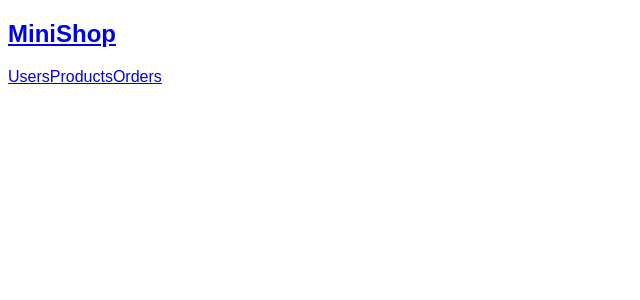
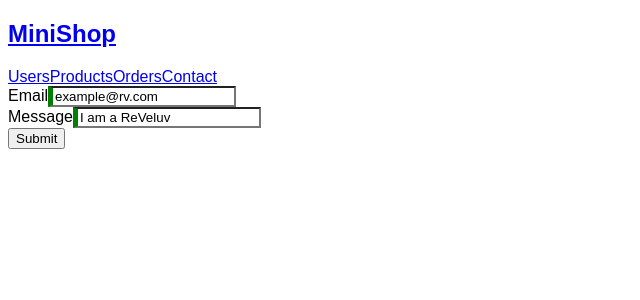
Before and after one commit to YeriAddict/MiniShop, an Angular app: page /contact in a window 1280 px wide. Before the commit this address led to /. Shown: the top 300 px of the page, without its empty margins (0-640 px from the left). Built offline with nearby package versions, Linux system fonts and the light colour scheme.

Commit message:
Added contact form

```diff
--- a/src/app/app-routing.module.ts
+++ b/src/app/app-routing.module.ts
@@ -6,6 +6,7 @@ import { OrderDetailComponent } from './order-detail/order-detail.component';
 import { UsersComponent } from './users/users.component';
 import { ProductsComponent } from './products/products.component';
 import { OrdersComponent } from './orders/orders.component';
+import { ContactFormComponent } from './contact-form/contact-form.component';
 
 const routes: Routes = [
   { path: 'users', component: UsersComponent },
@@ -13,7 +14,8 @@ const routes: Routes = [
   { path: 'products', component: ProductsComponent },
   { path: 'products/detail/:id', component: ProductDetailComponent},
   { path: 'orders', component: OrdersComponent },
-  { path: 'orders/detail/:id', component: OrderDetailComponent}
+  { path: 'orders/detail/:id', component: OrderDetailComponent},
+  { path: 'contact', component: ContactFormComponent}
 ];
 
 @NgModule({
--- a/src/app/app.component.html
+++ b/src/app/app.component.html
@@ -5,5 +5,6 @@
     <a routerLink="/users">Users</a>
     <a routerLink="/products">Products</a>
     <a routerLink="/orders">Orders</a>
+    <a routerLink="/contact">Contact</a>
 </nav>
 <router-outlet></router-outlet>
--- a/src/app/app.module.ts
+++ b/src/app/app.module.ts
@@ -1,6 +1,6 @@
 import { NgModule } from '@angular/core';
+import { BrowserModule } from '@angular/platform-browser';
 import { FormsModule } from '@angular/forms';
-import { BrowserModule } from '@angular/platform-browser';
 
 import { AppComponent } from './app.component';
 import { UsersComponent } from './users/users.component';
@@ -11,6 +11,7 @@ import { ProductDetailComponent } from './product-detail/product-detail.componen
 import { OrdersComponent } from './orders/orders.component';
 import { OrderDetailComponent } from './order-detail/order-detail.component';
 import { HttpClientModule } from '@angular/common/http';
+import { ContactFormComponent } from './contact-form/contact-form.component';
 
 @NgModule({
   declarations: [
@@ -20,7 +21,8 @@ import { HttpClientModule } from '@angular/common/http';
     ProductsComponent,
     ProductDetailComponent,
     OrdersComponent,
-    OrderDetailComponent
+    OrderDetailComponent,
+    ContactFormComponent
   ],
   imports: [
     BrowserModule,
--- /dev/null
+++ b/src/app/contact-form/contact-form.component.css
@@ -0,0 +1,7 @@
+.ng-valid[required], .ng-valid.required  {
+    border-left: 5px solid green;
+}
+
+.ng-invalid:not(form)  {
+    border-left: 5px solid red;
+}
--- /dev/null
+++ b/src/app/contact-form/contact-form.component.html
@@ -0,0 +1,23 @@
+<div class="container">
+
+    <div [hidden]="submitted">
+
+      <form (ngSubmit)="send()" #contactForm="ngForm">
+        <div class="form-group">
+          <label for="myEmail">Email</label>
+          <input type="text" class="form-control" id="myEmail" placeholder="Enter your email address" required [(ngModel)]="email" name="myEmail" #myEmail="ngModel">
+          <div [hidden]="myEmail.valid || myEmail.pristine" class="alert alert-danger">Email is required</div>
+        </div>
+
+        <div class="form-group">
+            <label for="myMessage">Message</label>
+            <input type="text" class="form-control" id="myMessage" placeholder="Enter a message to submit" required [(ngModel)]="message" name="myMessage" #myMessage="ngModel">
+            <div [hidden]="myMessage.valid || myMessage.pristine" class="alert alert-danger">Message is required</div>
+        </div>
+
+        <button type="submit" class="btn btn-success" [disabled]="!contactForm.form.valid">Submit</button>
+      </form>
+
+    </div>
+
+</div>
--- /dev/null
+++ b/src/app/contact-form/contact-form.component.ts
@@ -0,0 +1,24 @@
+import { Component, OnInit } from '@angular/core';
+
+@Component({
+  selector: 'app-contact-form',
+  templateUrl: './contact-form.component.html',
+  styleUrls: ['./contact-form.component.css']
+})
+export class ContactFormComponent implements OnInit {
+
+  email: string = "example@rv.com";
+  message: string = "I am a ReVeluv";
+  submitted = false;
+
+  constructor() { }
+
+  ngOnInit(): void {
+
+  }
+
+  send(): void{
+
+  }
+
+}
```
Also changed, not shown: 1 other file (tests, documents, lock files or other folders).
